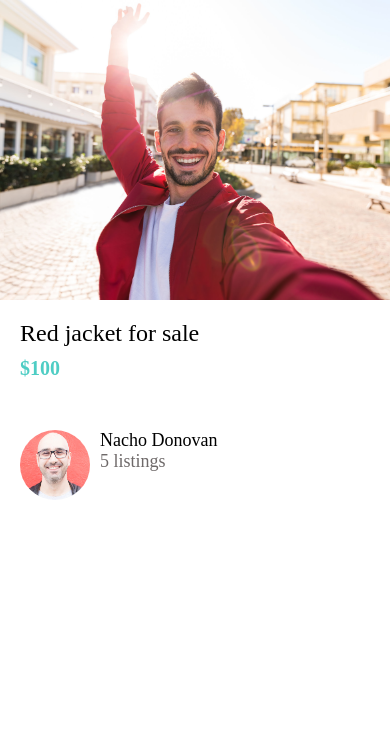
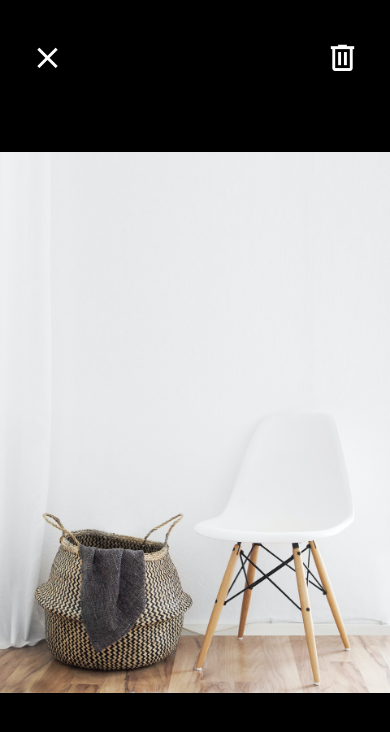
Before and after one commit to gnokto/ReactNativeApp, a React Native app: screen / in a window 390 px wide. Shown: the top 732 px of the page. Built offline with nearby package versions, Linux system fonts and the light colour scheme.

Commit message:
ViewImageScreen with MaterialCommunityIcons

```diff
--- a/App.js
+++ b/App.js
@@ -24,10 +24,10 @@
   //     />
   //   </View>
   // );
-  return <ListingDetailsScreen />
+  // return <ListingDetailsScreen />
   // return <Card />
   // return <WelcomeScreen />;
-  // return <ViewImageScreen />
+  return <ViewImageScreen />
   // return (
   //   <View style={{
   //     flex: 1,
--- a/app/screens/ViewImageScreen.js
+++ b/app/screens/ViewImageScreen.js
@@ -1,13 +1,18 @@
 import React from 'react'
 import { Image, StyleSheet, View } from 'react-native';
+import { MaterialCommunityIcons } from '@expo/vector-icons'
 
 import colors from '../config/colors';
 
 function ViewImageScreen(props) {
     return (
         <View style={styles.container}>
-            <View style={styles.closeIcon}></View>
-            <View style={styles.deleteIcon}></View>
+            <View style={styles.closeIcon}>
+                <MaterialCommunityIcons name="close" color={colors.white} size={35} />
+            </View>
+            <View style={styles.deleteIcon}>
+                <MaterialCommunityIcons name="trash-can-outline" color={colors.white} size={35} />
+            </View>
             <Image
                 resizeMode="contain"
                 style={styles.image}
@@ -18,9 +23,6 @@
 }
 const styles = StyleSheet.create({
     closeIcon: {
-        width: 50,
-        height: 50,
-        backgroundColor: colors.primary,
         position: "absolute",
         top: 40,
         left: 30
@@ -30,9 +32,6 @@
         flex: 1
     },
     deleteIcon: {
-        width: 50,
-        height: 50,
-        backgroundColor: colors.secondary,
         position: "absolute",
         top: 40,
         right: 30
```
